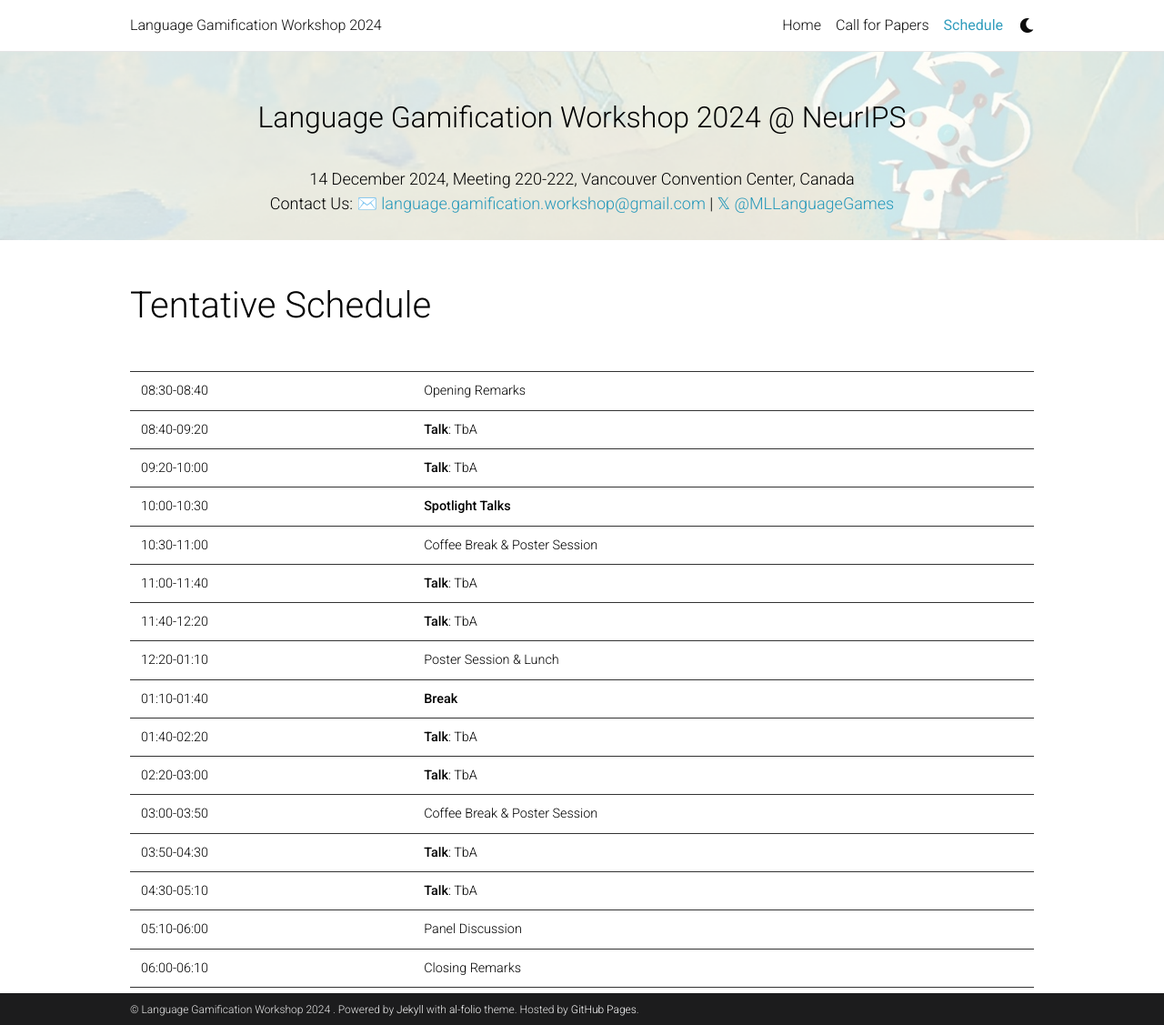
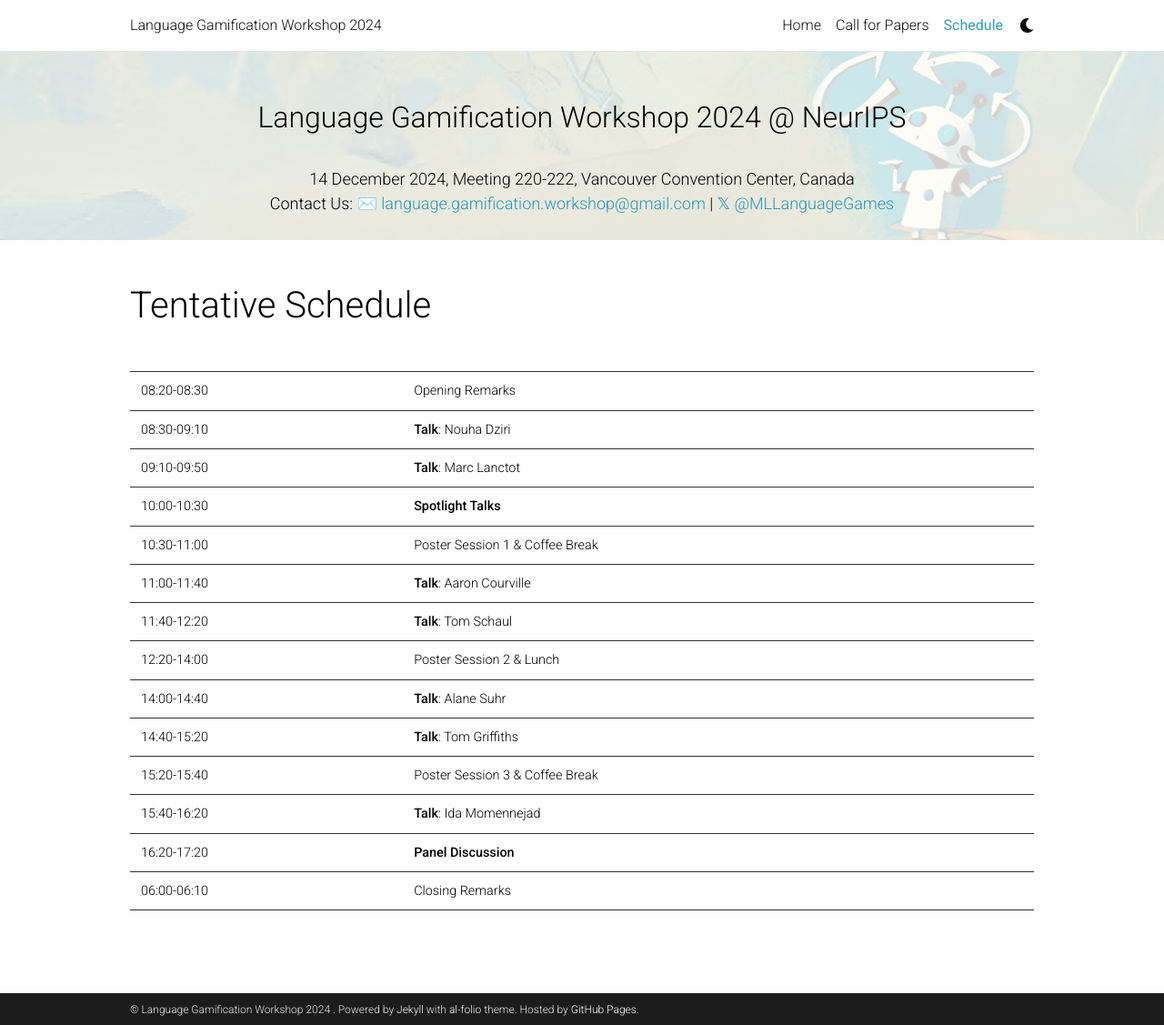
Before and after one commit to opensourcing-foundation-models/opensourcing-foundation-models.github.io, a Jekyll site: the page built from _pages/schedule.md, in a window 1280 px wide and 1127 px high. Shown: the whole window at 91% size. Built offline with Jekyll 4.4.1, drawn with Linux system fonts in a browser that asks for light colours; emoji names are drawn with the system emoji font; comment, search, counter and statistics services are not loaded; a style sheet for code colours, icons or effects is not loaded.

Commit message:
update schedule

```diff
--- a/_pages/schedule.md
+++ b/_pages/schedule.md
@@ -10,20 +10,22 @@ nav_order: 3
 
 <br>
 
-| 08:30-08:40  | Opening Remarks |
-| 08:40-09:20  | **Talk**: TbA|
-| 09:20-10:00  | **Talk**: TbA |
+| 08:20-08:30  | Opening Remarks |
+| 08:30-09:10  | **Talk**: Nouha Dziri |
+| 09:10-09:50  | **Talk**: Marc Lanctot |
 | 10:00-10:30  | **Spotlight Talks** |
-| 10:30-11:00  | Coffee Break & Poster Session |
-| 11:00-11:40  | **Talk**: TbA|
-| 11:40-12:20  | **Talk**: TbA|
-| 12:20-01:10  | Poster Session & Lunch |
-| 01:10-01:40  | **Break** |
-| 01:40-02:20  | **Talk**: TbA|
-| 02:20-03:00  | **Talk**: TbA|
-| 03:00-03:50  | Coffee Break & Poster Session |
-| 03:50-04:30  | **Talk**: TbA|
-| 04:30-05:10  | **Talk**: TbA|
-| 05:10-06:00  | Panel Discussion |
+| 10:30-11:00  | Poster Session 1 & Coffee Break |
+| 11:00-11:40  | **Talk**: Aaron Courville |
+| 11:40-12:20  | **Talk**: Tom Schaul |
+| 12:20-14:00  | Poster Session 2 & Lunch |
+| 14:00-14:40  | **Talk**: Alane Suhr |
+| 14:40-15:20  | **Talk**: Tom Griffiths |
+| 15:20-15:40  | Poster Session 3 & Coffee Break |
+| 15:40-16:20  | **Talk**: Ida Momennejad |
+| 16:20-17:20  | **Panel Discussion** |
 | 06:00-06:10  | Closing Remarks |
 |||
+
+<br>
+
+<br>
```
